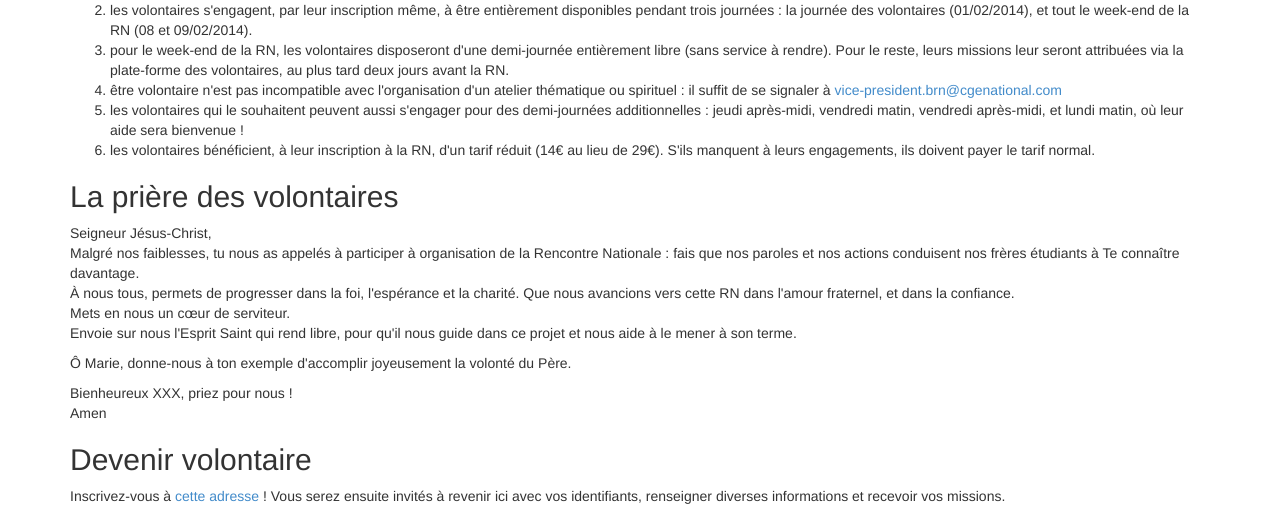
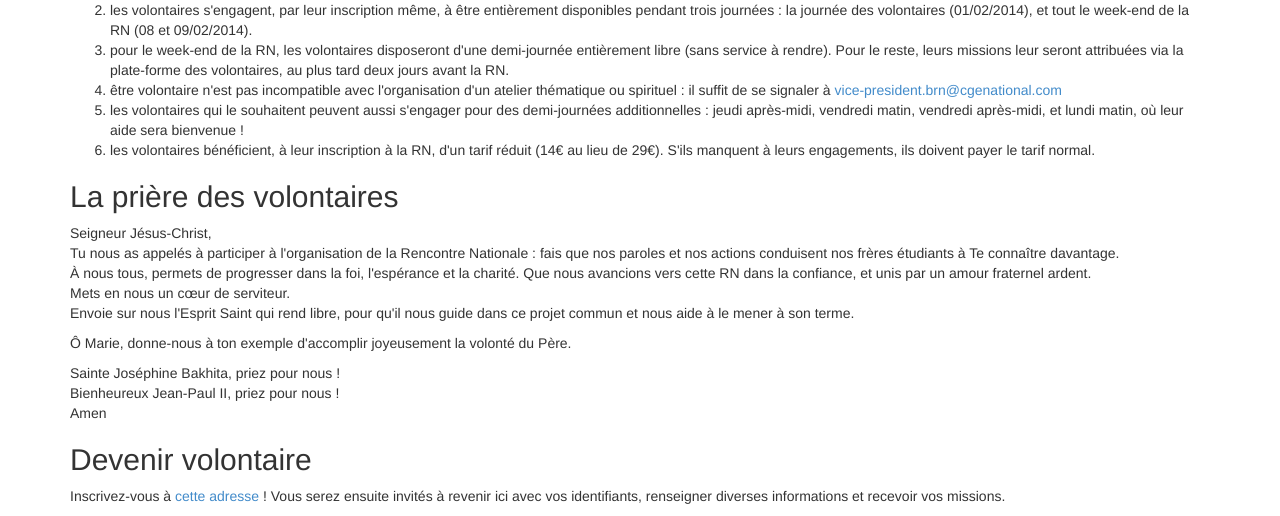
Before and after one commit to brunal/rn, a Python web app: template templates/index.html in a window 1280 px wide. Shown: the part 448-964 px from the top of the page. Run offline with Jinja, Linux system fonts and the light colour scheme; the template is opened without the code that fills it, so the values that code supplies are empty.

Commit message:
Static index page update

```diff
--- a/templates/index.html
+++ b/templates/index.html
@@ -22,15 +22,17 @@
 </ol>
 
     <h2 id="priere">La prière des volontaires</h2>
+
     <p>Seigneur Jésus-Christ,<br/>
-    Malgré nos faiblesses, tu nous as appelés à participer à organisation de la Rencontre Nationale : fais que nos paroles et nos actions conduisent nos frères étudiants à Te connaître davantage.<br/>
-    À nous tous, permets de progresser dans la foi, l'espérance et la charité. Que nous avancions vers cette RN dans l'amour fraternel, et dans la confiance.<br/>
+    Tu nous as appelés à participer à l'organisation de la Rencontre Nationale : fais que nos paroles et nos actions conduisent nos frères étudiants à Te connaître davantage.<br/>
+    À nous tous, permets de progresser dans la foi, l'espérance et la charité. Que nous avancions vers cette RN dans la confiance, et unis par un amour fraternel ardent.<br/>
     Mets en nous un cœur de serviteur.<br/>
-    Envoie sur nous l'Esprit Saint qui rend libre, pour qu'il nous guide dans ce projet et nous aide à le mener à son terme.</p>
+    Envoie sur nous l'Esprit Saint qui rend libre, pour qu'il nous guide dans ce projet commun et nous aide à le mener à son terme.</p>
 
     <p>Ô Marie, donne-nous à ton exemple d'accomplir joyeusement la volonté du Père.</p>
 
-    <p>Bienheureux XXX, priez pour nous !<br/>
+    <p>Sainte Joséphine Bakhita, priez pour nous !<br/>
+    Bienheureux Jean-Paul II, priez pour nous !<br/>
     Amen</p>
 
     <h2 id="devenir-volontaire">Devenir volontaire</h2>
```
